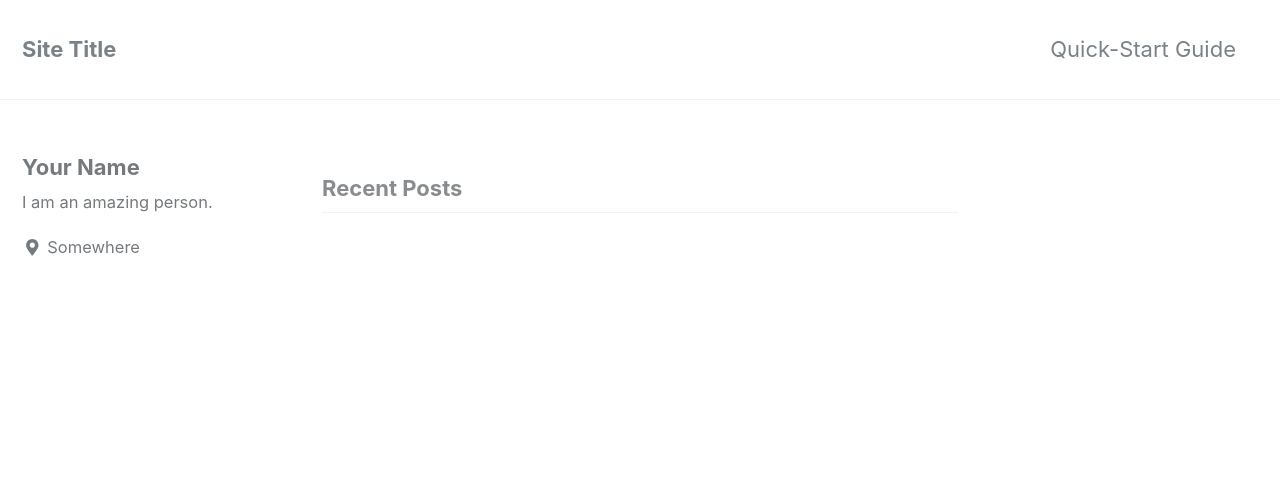
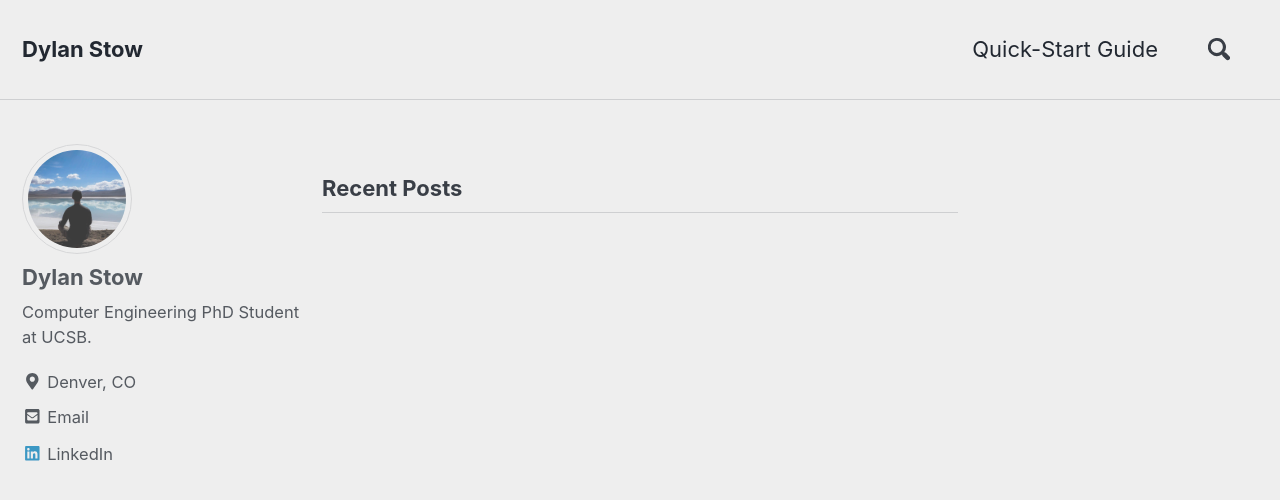
Before and after one commit to dylanstow/dylanstow.github.io, a Jekyll site: the page built from index.html, in a window 1280 px wide and 900 px high. Shown: the top 500 px of the window. Built offline with Jekyll 4.4.1, drawn with Linux system fonts in a browser that asks for light colours; nearby versions of some CDN libraries; the list of posts is cut into pages by our own code; some of the changed text lies outside the part shown.

Commit message:
First changes to site bio and settings

```diff
--- a/Gemfile
+++ b/Gemfile
@@ -1,2 +1,3 @@
 source "https://rubygems.org"
 gem 'github-pages', group: :jekyll_plugins
+gem "minimal-mistakes-jekyll"
--- a/_config.yml
+++ b/_config.yml
@@ -5,15 +5,15 @@
 # For technical reasons, this file is *NOT* reloaded automatically when you use
 # `jekyll serve`. If you change this file, please restart the server process.
 
-minimal_mistakes_skin    : "default" # "air", "aqua", "contrast", "dark", "dirt", "neon", "mint", "plum", "sunrise"
+minimal_mistakes_skin    : "air" #"default" # "air", "aqua", "contrast", "dark", "dirt", "neon", "mint", "plum", "sunrise"
 
 # Site Settings
 locale                   : "en-US"
-title                    : "Site Title"
+title                    : "Dylan Stow"
 title_separator          : "-"
-name                     : "Your Name"
-description              : "An amazing website."
-url                      : # the base hostname & protocol for your site e.g. "https://mmistakes.github.io"
+name                     : "Dylan Stow"
+description              : "Personal Website of Dylan Stow, Computer Engineering Researcher."
+url                      : "http://www.dylanstow.com/"
 baseurl                  : # the subpath of your site, e.g. "/blog"
 repository               : # GitHub username/repo-name e.g. "mmistakes/minimal-mistakes"
 teaser                   : # path of fallback teaser image, e.g. "/assets/images/500x300.png"
@@ -51,7 +51,7 @@ reCaptcha:
   secret                 :
 atom_feed:
   path                   : # blank (default) uses feed.xml
-search                   : # true, false (default)
+search                   : true #, false (default)
 search_full_content      : # true, false (default)
 
 # SEO Related
@@ -84,11 +84,11 @@ analytics:
 
 # Site Author
 author:
-  name             : "Your Name"
-  avatar           : # path of avatar image, e.g. "/assets/images/bio-photo.jpg"
-  bio              : "I am an amazing person."
-  location         : "Somewhere"
-  email            :
+  name             : "Dylan Stow"
+  avatar           : "/assets/images/DylanProfile.jpg"
+  bio              : "Computer Engineering PhD Student at UCSB."
+  location         : "Denver, CO"
+  email            : "dstow@ucsb.edu"
   uri              :
   home             : # null (default), "absolute or relative url to link to author home"
   bitbucket        :
@@ -103,7 +103,7 @@ author:
   keybase          :
   instagram        :
   lastfm           :
-  linkedin         : # "john-doe-12345678" (the last part of your profile url, e.g. https://www.linkedin.com/in/john-doe-12345678)
+  linkedin         : "dylan-stow-8a385636" # "john-doe-12345678" (the last part of your profile url, e.g. https://www.linkedin.com/in/john-doe-12345678)
   pinterest        :
   soundcloud       :
   stackoverflow    : # "123456/username" (the last part of your profile url, e.g. https://stackoverflow.com/users/123456/username)
```
Also changed, not shown: assets/images/DylanProfile.jpg (added).
